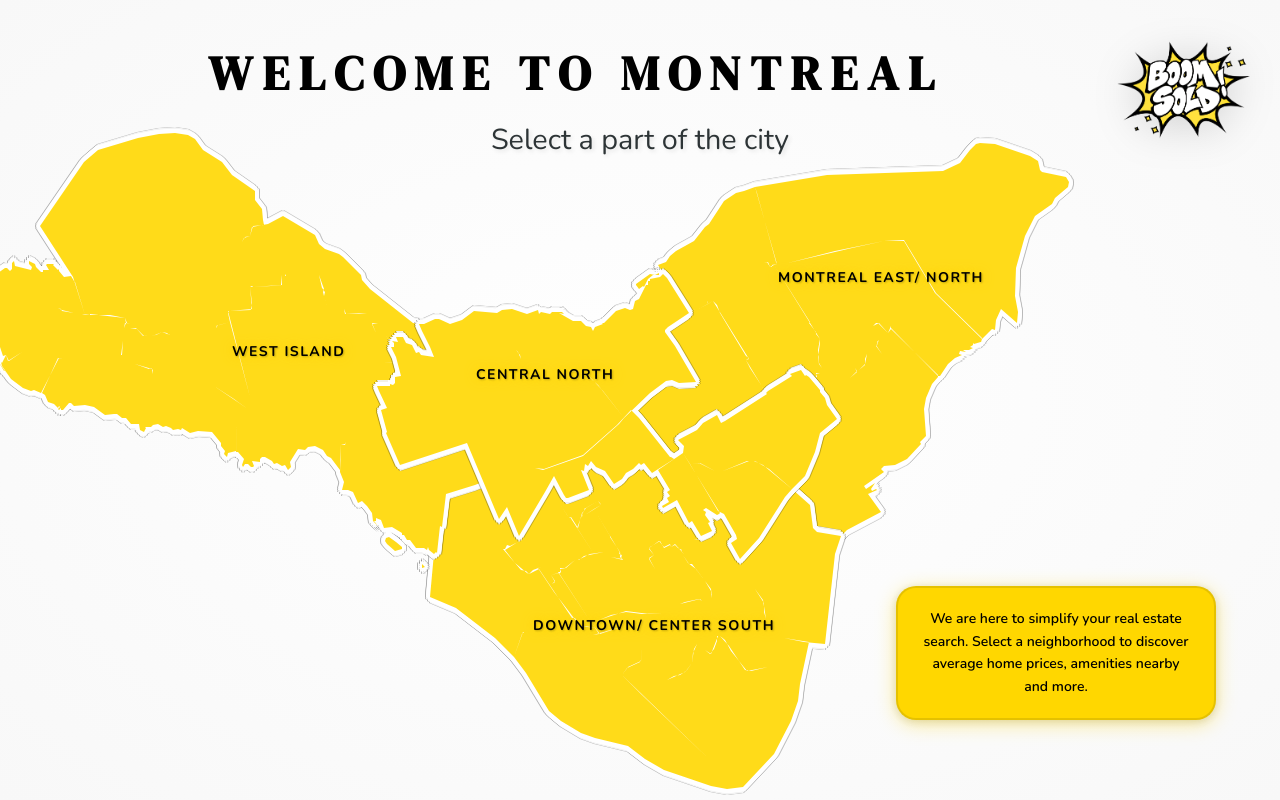
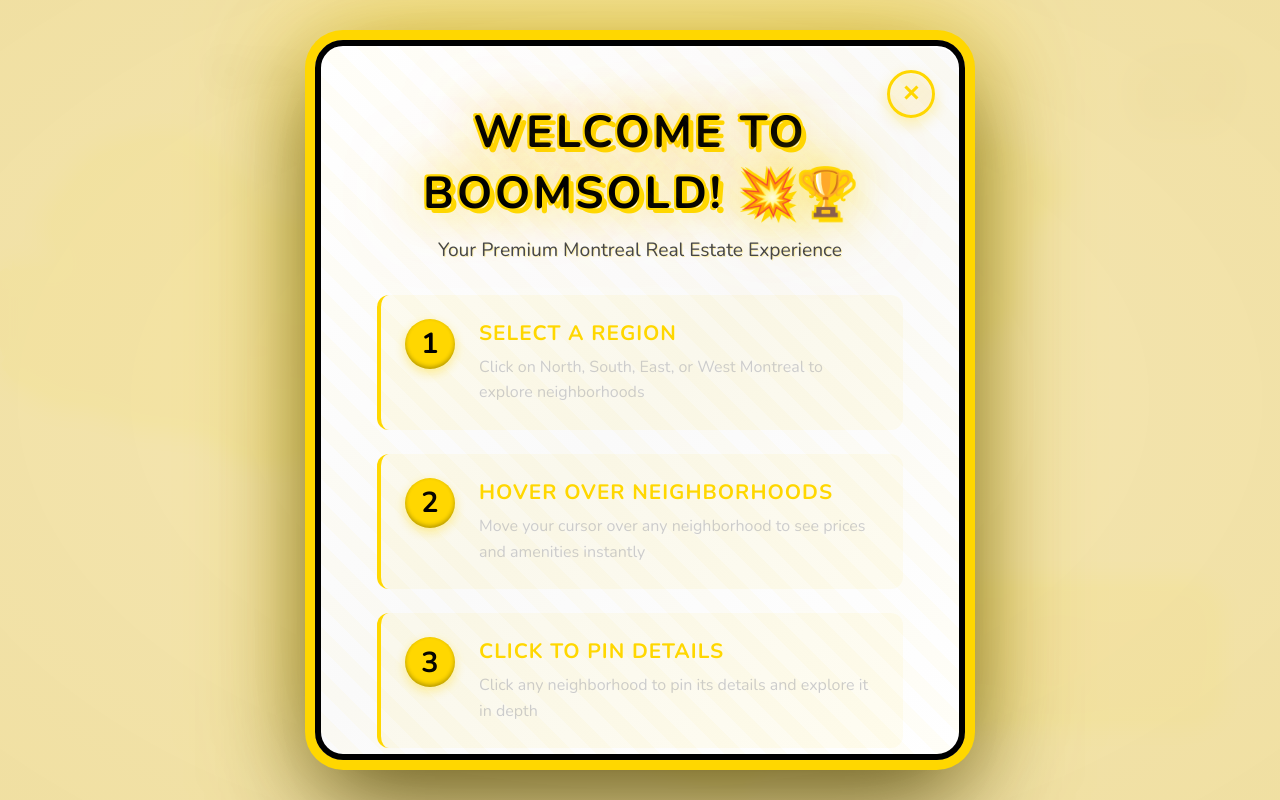
Before and after one commit to prasannanivas/boomsold-ui, a React (Create React App) app: page / in a window 1280 px wide. Built offline with nearby package versions, Linux system fonts and the light colour scheme.

Commit message:
PC bug fix

```diff
--- a/src/App.js
+++ b/src/App.js
@@ -20,6 +20,7 @@
   const [showIntro, setShowIntro] = useState(true);
   const [introComplete, setIntroComplete] = useState(false);
   const [isNavigatingBack, setIsNavigatingBack] = useState(false);
+  const [isMobile, setIsMobile] = useState(window.innerWidth <= 768); // Detect mobile device
 
   React.useEffect(() => {
     console.log("Pinned neighborhood changed:", pinnedNeighborhood);
@@ -131,7 +132,7 @@
       {/* {showIntro && <AnimatedIntro onAnimationComplete={handleIntroComplete} />} */}
 
       {/* Help Guide for first-time users */}
-      {/* <HelpGuide /> */}
+      {!isMobile && <HelpGuide />}
 
       <div className="map-container">
         {selectedPart === null ? (
@@ -182,7 +183,7 @@
           />
         )}
         {/* Floating neighborhood details overlay - only show on MontrealMap, not NeighborhoodMap */}
-        {selectedPart !== null && !isPinned && (
+        {!isMobile && selectedPart !== null && !isPinned && (
           <div
             className={`neighborhood-overlay ${
               isHovering && selectedNeighborhood ? "visible" : ""
--- a/src/components/MontrealMap.js
+++ b/src/components/MontrealMap.js
@@ -1543,7 +1543,7 @@
       >
         <h2
           className="selected-part-label"
-          style={isMobile && { marginTop: "10vh" }}
+          style={isMobile ? { marginTop: "10vh" } : {}}
         >
           {selectedPart === "South"
             ? "downtown/ Center South"
@@ -1647,10 +1647,9 @@
             style={{
               width: "100%",
               height: isMobile ? "60px" : "100px",
-              backgroundColor: "rgba(255, 255, 255, 0.95)",
+
               borderRadius: "8px",
               padding: "5px",
-              boxShadow: "0 2px 8px rgba(0, 0, 0, 0.2)",
             }}
           >
             <img
```
